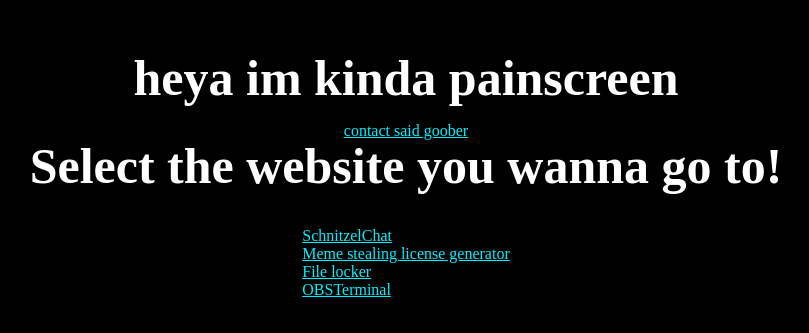
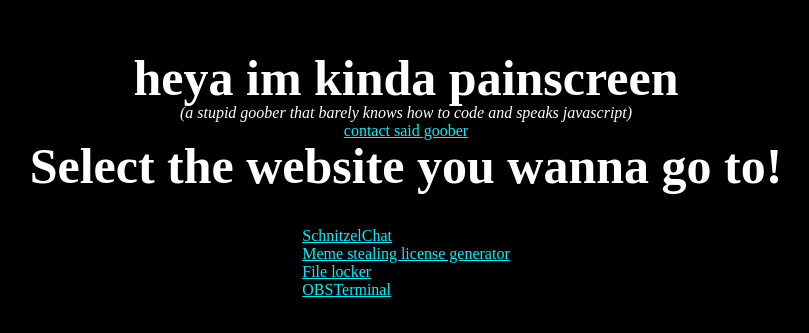
Before and after one commit to iHategithub9000/iHategithub9000.github.io, a plain HTML site: page index.html in a window 1280 px wide. Shown: the part 173-506 px from the top of the page, without its empty margins (234-1043 px from the left). Drawn offline with Linux system fonts and the light colour scheme; a web font is replaced by a local one.

Commit message:
Update style.css

```diff
--- a/style.css
+++ b/style.css
@@ -73,7 +73,7 @@ body {
 a{
   color: #00F0FF
 }
-p{color:#FFFFFF;}
+i{color:#FFFFFF;}
 .title {
   color: #FFFFFF;
   font-family: HK Grotesk;
```
